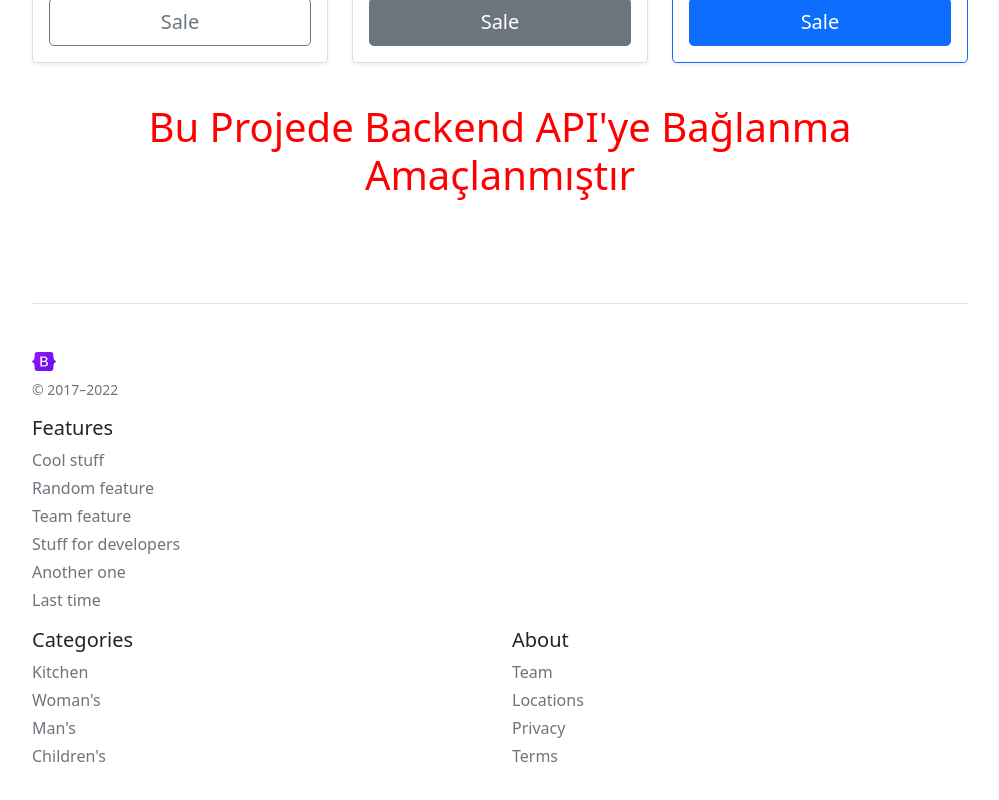
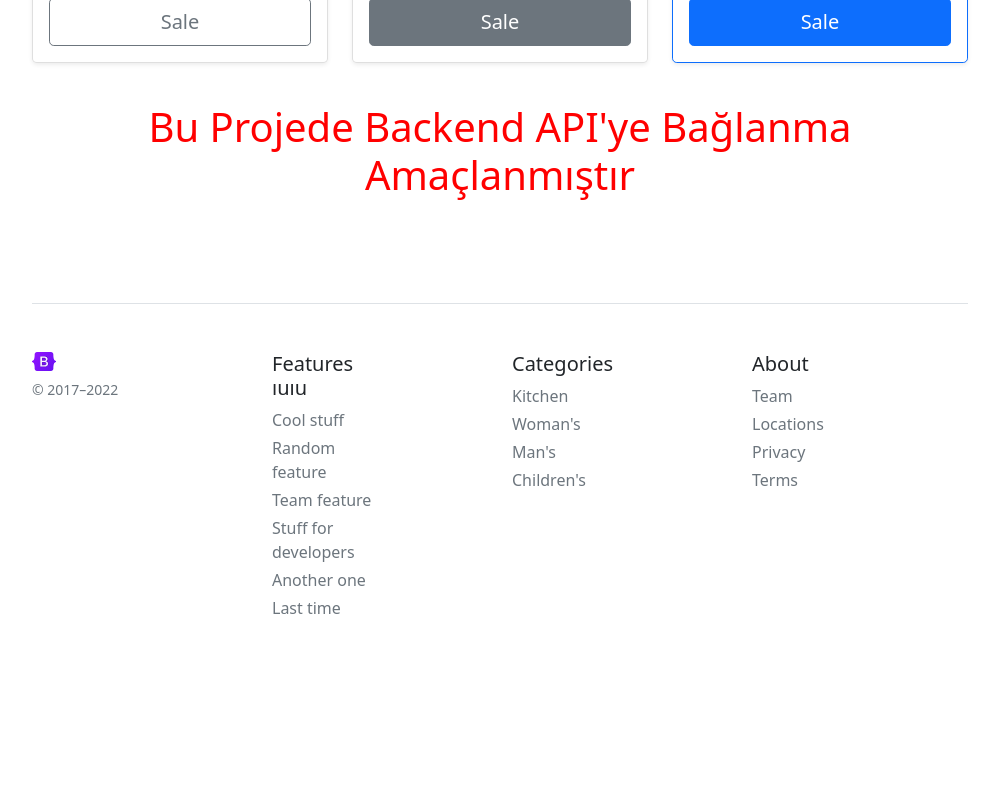
Before and after one commit to muratavci05/React_API_Tutorial_v2, a React (Create React App) app: page / in a window 1280 px wide. Shown: the part 396-1196 px from the top of the page, without its empty margins (140-1139 px from the left). After the commit the page ends 1096 px from the top, so only its background shows below. Built offline with nearby package versions, Linux system fonts and the light colour scheme.

Commit message:
footer components

```diff
--- a/src/App.js
+++ b/src/App.js
@@ -1,6 +1,6 @@
 import React from "react";
 import Header from "./Components/Header";
-import Footer from "./Components/Footer/components/index";
+import Footer from "./Components/Footer/index";
 import Home from "./Pages/Home";
 
 import {
--- /dev/null
+++ b/src/Components/Footer/components/aboutMenu.js
@@ -0,0 +1,24 @@
+
+import React from "react";
+
+
+const AboutMenu = () => {
+
+    return(
+
+        <div className="col-6 col-md">
+            <div className="col-6 col-md">
+        <h5>About</h5>
+        <ul className="list-unstyled text-small">
+          <li className="mb-1"><a className="link-secondary text-decoration-none" href="#">Team</a></li>
+          <li className="mb-1"><a className="link-secondary text-decoration-none" href="#">Locations</a></li>
+          <li className="mb-1"><a className="link-secondary text-decoration-none" href="#">Privacy</a></li>
+          <li className="mb-1"><a className="link-secondary text-decoration-none" href="#">Terms</a></li>
+        </ul>
+      </div>
+
+        </div>
+    )
+}
+
+export default AboutMenu;
--- /dev/null
+++ b/src/Components/Footer/components/categoriesMenu.js
@@ -0,0 +1,21 @@
+
+import React from "react";
+
+const CategoriesMenu = () => {
+
+    return(
+        <div className="col-6 col-md">
+            <div className="col-6 col-md">
+        <h5>Categories</h5>
+        <ul className="list-unstyled text-small">
+          <li className="mb-1"><a className="link-secondary text-decoration-none" href="#">Kitchen</a></li>
+          <li className="mb-1"><a className="link-secondary text-decoration-none" href="#">Woman's</a></li>
+          <li className="mb-1"><a className="link-secondary text-decoration-none" href="#">Man's</a></li>
+          <li className="mb-1"><a className="link-secondary text-decoration-none" href="#">Children's</a></li>
+        </ul>
+      </div>
+        </div>
+    )
+};
+
+export default CategoriesMenu;
--- a/src/Components/Footer/components/footer_menu.js
+++ b/src/Components/Footer/components/footer_menu.js
@@ -7,7 +7,7 @@ const FooterMenu = (props) => {
     return(
         <div >
             <div className="col-6 col-md">
-        <h5>Features</h5>
+        <h5>Features ıuıu</h5>
         <ul className="list-unstyled text-small">
           <li className="mb-1"><a className="link-secondary text-decoration-none" href="#">Cool stuff</a></li>
           <li className="mb-1"><a className="link-secondary text-decoration-none" href="#">Random feature</a></li>
--- a/src/Components/Footer/components/index.js
+++ /dev/null
@@ -1,45 +0,0 @@
-import React from "react";
-import BootstrapLogo from "../components/assents/bootstrap-logo.svg";
-import FooterMenu from "./footer_menu";
-
-
-const Footer = (props) => {
-
-    return(
-    <div className="container py-3">
-        <footer className="pt-4 my-md-5 pt-md-5 border-top">
-    <div className="row">
-      <div className="col-12 col-md">
-        <img className="mb-2" src={BootstrapLogo} alt="" width="24" height="19"/>
-        <small className="d-block mb-3 text-muted">© 2017–2022</small>
-      </div>
-        <div>
-        <FooterMenu/>
-        </div>
-
-      <div className="col-6 col-md">
-        <h5>Categories</h5>
-        <ul className="list-unstyled text-small">
-          <li className="mb-1"><a className="link-secondary text-decoration-none" href="#">Kitchen</a></li>
-          <li className="mb-1"><a className="link-secondary text-decoration-none" href="#">Woman's</a></li>
-          <li className="mb-1"><a className="link-secondary text-decoration-none" href="#">Man's</a></li>
-          <li className="mb-1"><a className="link-secondary text-decoration-none" href="#">Children's</a></li>
-        </ul>
-      </div>
-      <div className="col-6 col-md">
-        <h5>About</h5>
-        <ul className="list-unstyled text-small">
-          <li className="mb-1"><a className="link-secondary text-decoration-none" href="#">Team</a></li>
-          <li className="mb-1"><a className="link-secondary text-decoration-none" href="#">Locations</a></li>
-          <li className="mb-1"><a className="link-secondary text-decoration-none" href="#">Privacy</a></li>
-          <li className="mb-1"><a className="link-secondary text-decoration-none" href="#">Terms</a></li>
-        </ul>
-      </div>
-    </div>
-  </footer>
-  </div>
-
-    )
-};
-
-export default Footer;
--- /dev/null
+++ b/src/Components/Footer/index.js
@@ -0,0 +1,37 @@
+import React from "react";
+import BootstrapLogo from "../Footer/components/assents/bootstrap-logo.svg";
+import AboutMenu from "./components/aboutMenu";
+import CategoriesMenu from "./components/categoriesMenu";
+import FooterMenu from "./components/footer_menu";
+
+
+const Footer = (props) => {
+
+    return(
+    <div className="container py-3">
+        <footer className="pt-4 my-md-5 pt-md-5 border-top">
+    <div className="row">
+      <div className="col-12 col-md">
+        <img className="mb-2" src={BootstrapLogo} alt="" width="24" height="19"/>
+        <small className="d-block mb-3 text-muted">© 2017–2022</small>
+      </div>
+        <div className="col-6 col-md">
+        <FooterMenu/>
+        </div>
+        <div className="col-6 col-md">
+        <CategoriesMenu/>
+        </div>
+        <div className="col-6 col-md">
+        <AboutMenu/>
+        </div>
+
+
+
+    </div>
+  </footer>
+  </div>
+
+    )
+};
+
+export default Footer;
```
